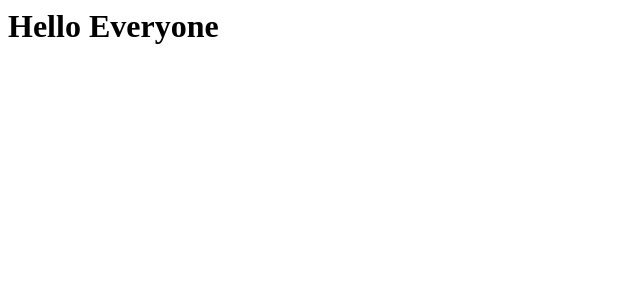
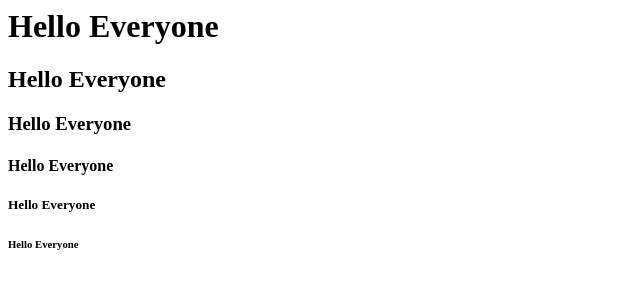
Before and after one commit to siengchantha99/myhomework, a plain HTML site: page index.html in a window 1280 px wide. Shown: the whole page, without its empty margins (0-640 px from the left). Drawn offline with Linux system fonts and the light colour scheme.

Commit message:
Update index.html

```diff
--- a/index.html
+++ b/index.html
@@ -4,5 +4,10 @@
   </head>
   <body>
     <h1>Hello Everyone</h1>
+    <h2>Hello Everyone</h2>
+    <h3>Hello Everyone</h3>
+    <h4>Hello Everyone</h4>
+    <h5>Hello Everyone</h5>
+    <h6>Hello Everyone</h6>
   </body>
 </html>
```
